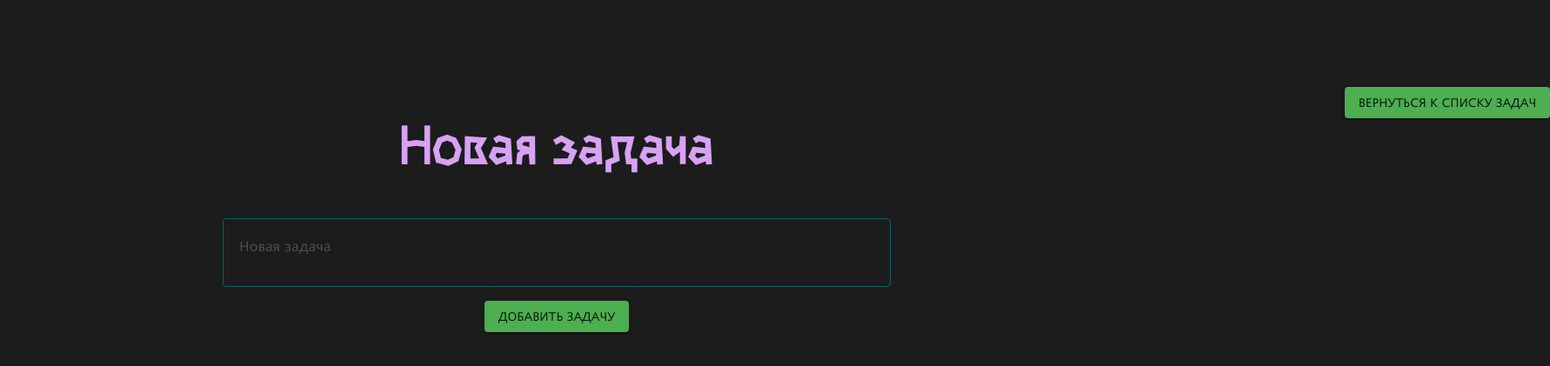
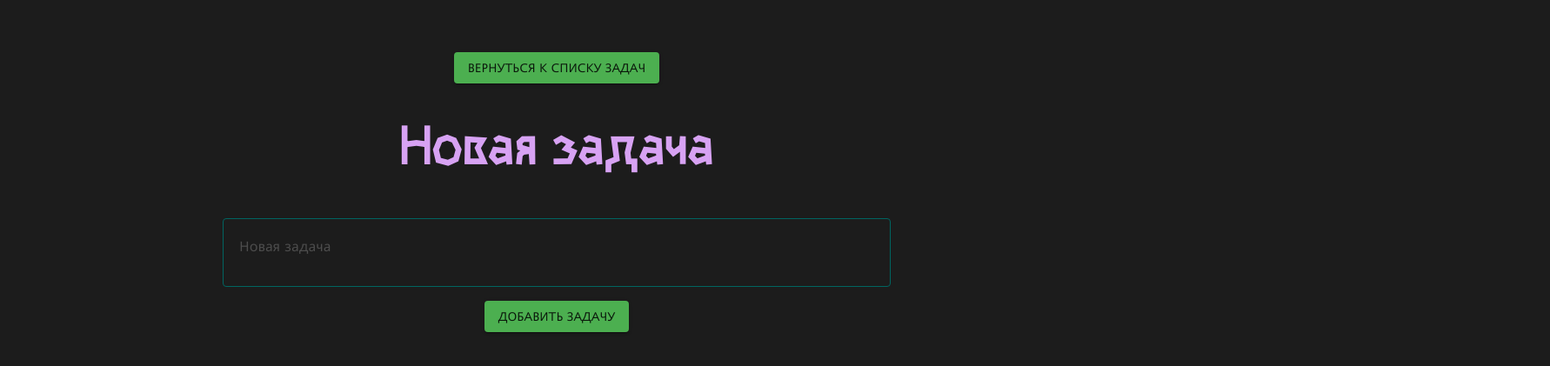
Before and after one commit to talfril/toDo, a Next.js app: page /addTaskPage in a window 1280 px wide. Shown: the part 179-600 px from the top of the page at 87% size, 1782 px wide, since content can reach past the window. Built offline with nearby package versions, Linux system fonts and the light colour scheme.

Commit message:
completed

```diff
--- a/src/pages/addTaskPage.module.scss
+++ b/src/pages/addTaskPage.module.scss
@@ -11,19 +11,3 @@
     min-width: 20vw;
     max-width: 40vw;
 }
-
-.returnButton {
-  position: fixed;
-  top: 5vh;
-  left: 80vw;
-  z-index: 10;
-}
-
-@media (max-width: 480px) {
-  .returnButton {
-    position: static;
-    top: 0;
-    left: 0;
-  }
-
-}
```
